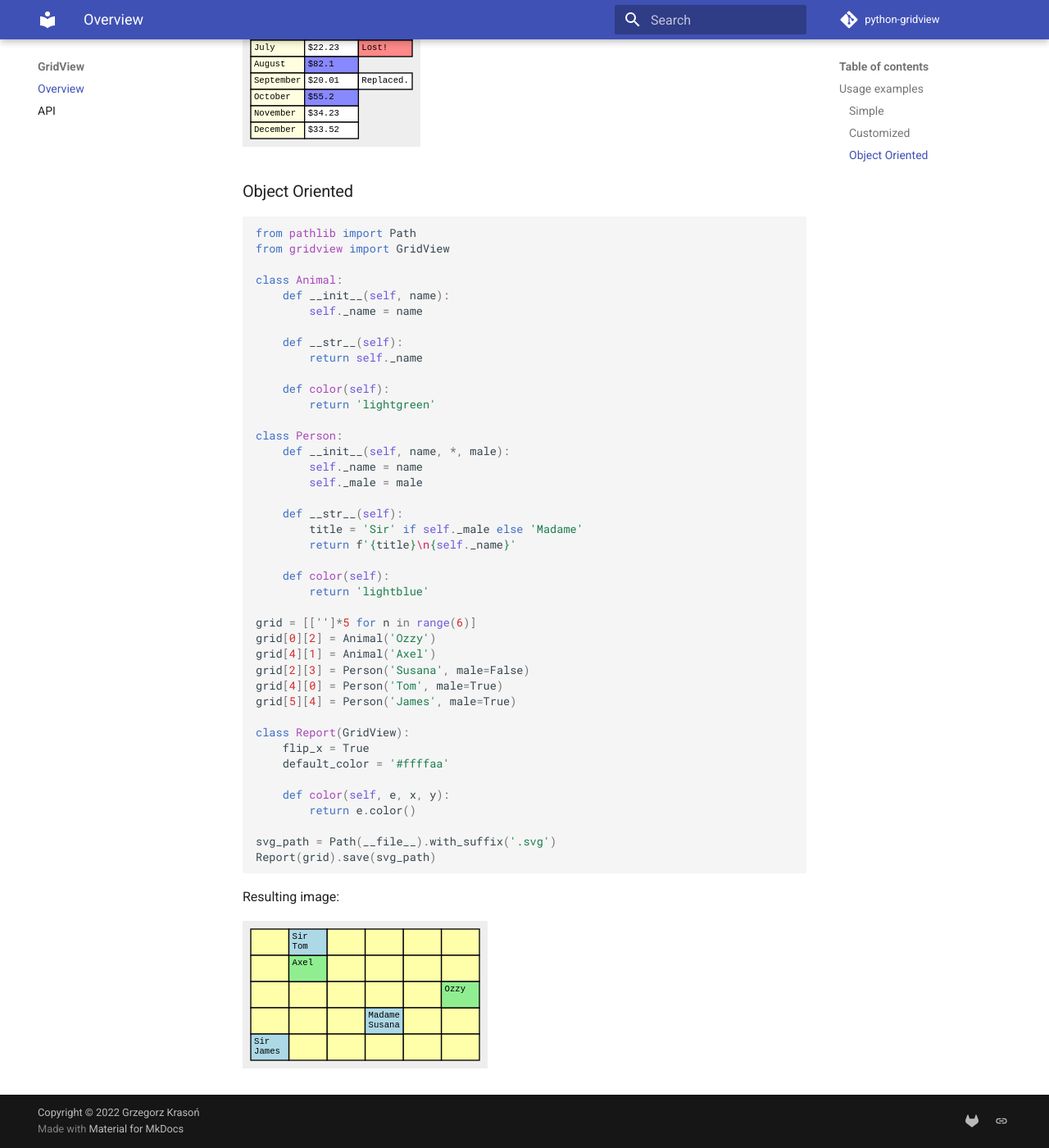
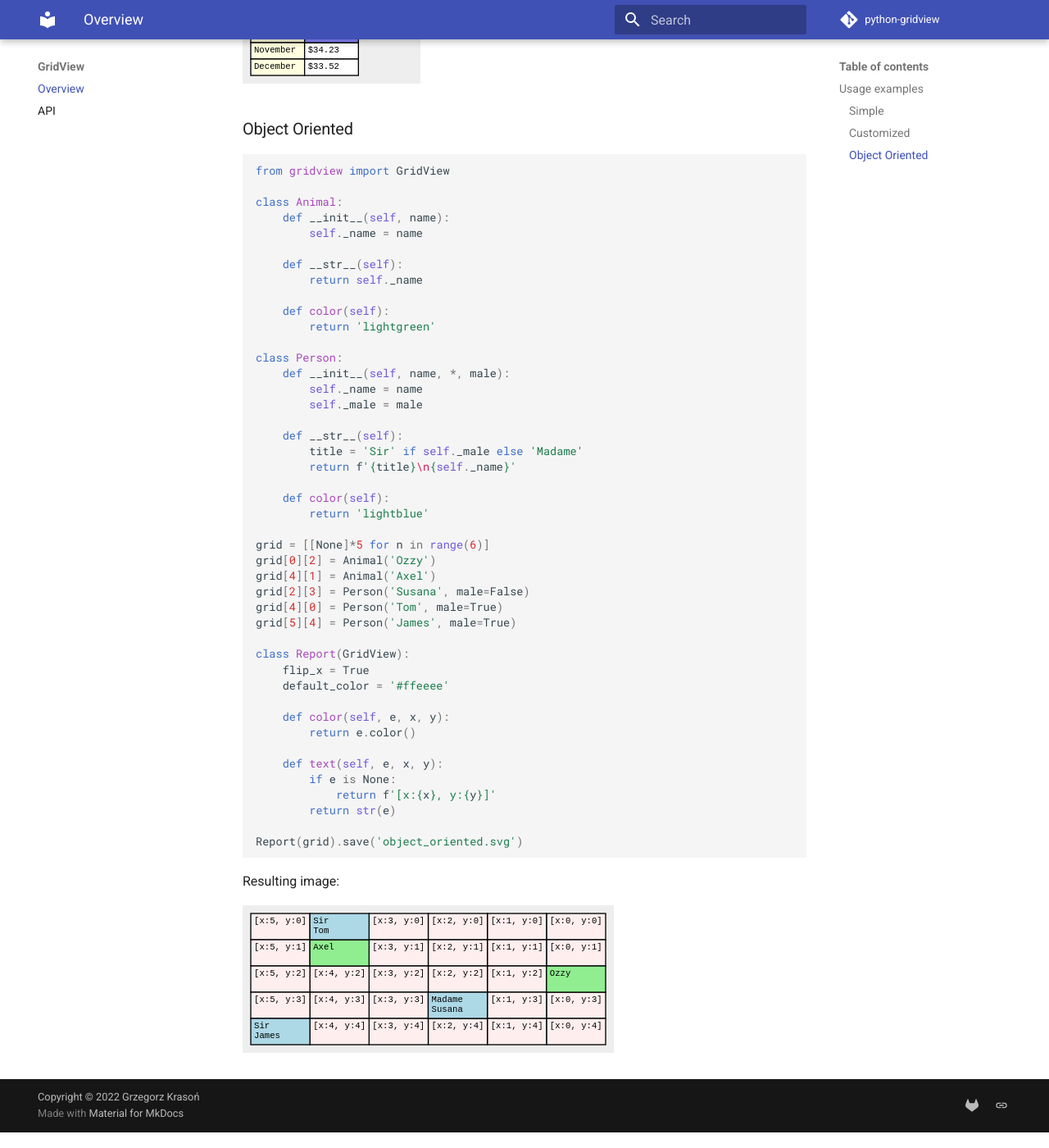
Before and after one commit to gergelyk/python-gridview, an MkDocs documentation site: the page built from docs/index.md, in a window 1280 px wide and 1400 px high, scrolled down 1768 px. Shown: the whole window at 82% size. Built offline with MkDocs 1.6.1 and Material for MkDocs 9.7.7, drawn with Linux system fonts in a browser that asks for light colours; comment, search, counter and statistics services are not loaded; some of the changed text lies outside the part shown.

Commit message:
simplify examples

````diff
--- a/docs/index.md
+++ b/docs/index.md
@@ -7,13 +7,11 @@
 ### Simple
 
 ```python
-from pathlib import Path
 from gridview import GridView
 
 grid = [[1,2,3], [4, 5], [6, 7, 8, 9]]
 
-svg_path = Path(__file__).with_suffix('.svg')
-GridView(grid).save(svg_path)
+GridView(grid).save('simple.svg')
 ```
 
 Resulting image:
@@ -23,7 +21,6 @@
 ### Customized
 
 ```python
-from pathlib import Path
 from gridview import GridView
 
 grid = [
@@ -64,8 +61,7 @@
                 return '#ff8888'
         return None
 
-svg_path = Path(__file__).with_suffix('.svg')
-Report(grid).save(svg_path)
+Report(grid).save('customized.svg')
 ```
 
 Resulting image:
@@ -75,7 +71,6 @@
 ### Object Oriented
 
 ```python
-from pathlib import Path
 from gridview import GridView
 
 class Animal:
@@ -100,7 +95,7 @@
     def color(self):
         return 'lightblue'
 
-grid = [['']*5 for n in range(6)]
+grid = [[None]*5 for n in range(6)]
 grid[0][2] = Animal('Ozzy')
 grid[4][1] = Animal('Axel')
 grid[2][3] = Person('Susana', male=False)
@@ -109,13 +104,17 @@
 
 class Report(GridView):
     flip_x = True
-    default_color = '#ffffaa'
+    default_color = '#ffeeee'
 
     def color(self, e, x, y):
         return e.color()
 
-svg_path = Path(__file__).with_suffix('.svg')
-Report(grid).save(svg_path)
+    def text(self, e, x, y):
+        if e is None:
+            return f'[x:{x}, y:{y}]'
+        return str(e)
+
+Report(grid).save('object_oriented.svg')
 ```
 
 Resulting image:
--- a/pyproject.toml
+++ b/pyproject.toml
@@ -1,6 +1,6 @@
 [tool.poetry]
 name = "gridview"
-version = "0.1.1"
+version = "0.1.2"
 description = "Visualize your 2D iterable."
 authors = ["Grzegorz Krasoń <grzegorz.krason@gmail.com>"]
 homepage = "https://gergelyk.github.io/python-gridview"
````
Also changed, not shown: docs/object_oriented.svg, 4 other files.
